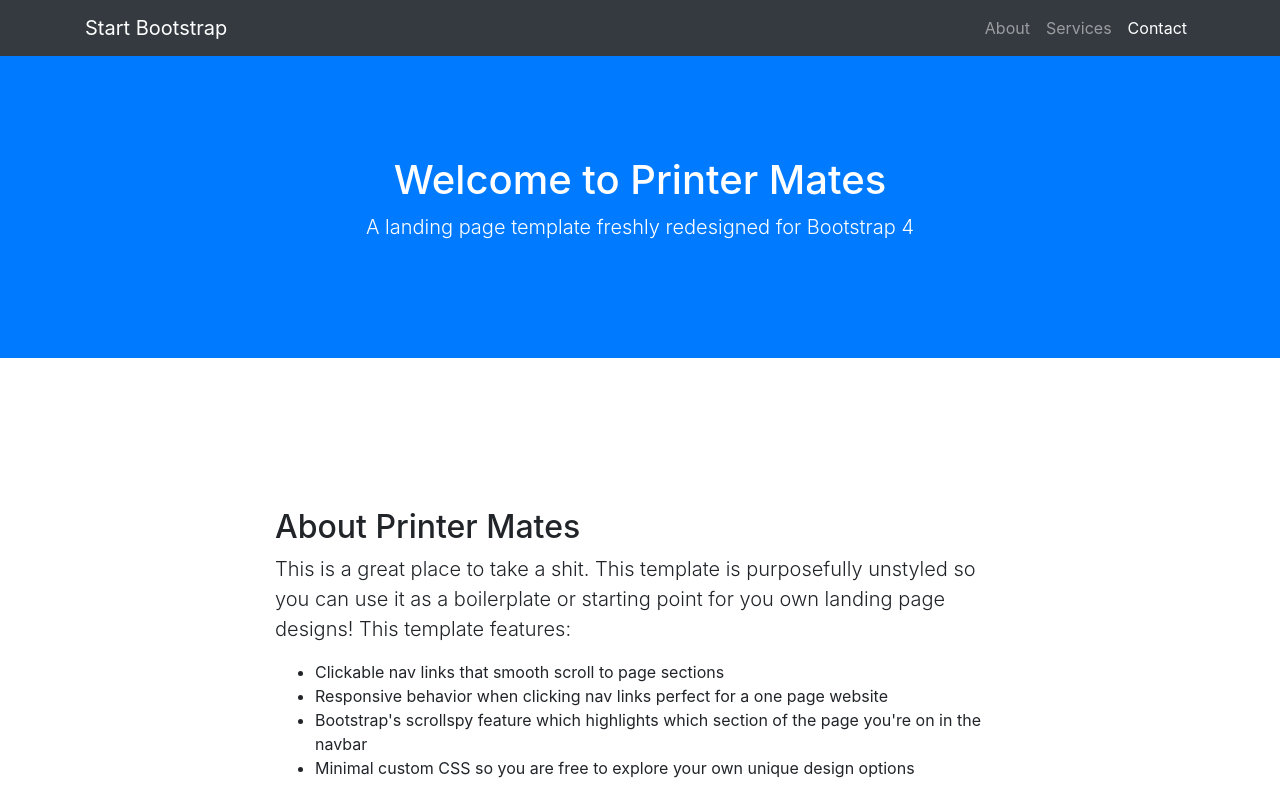
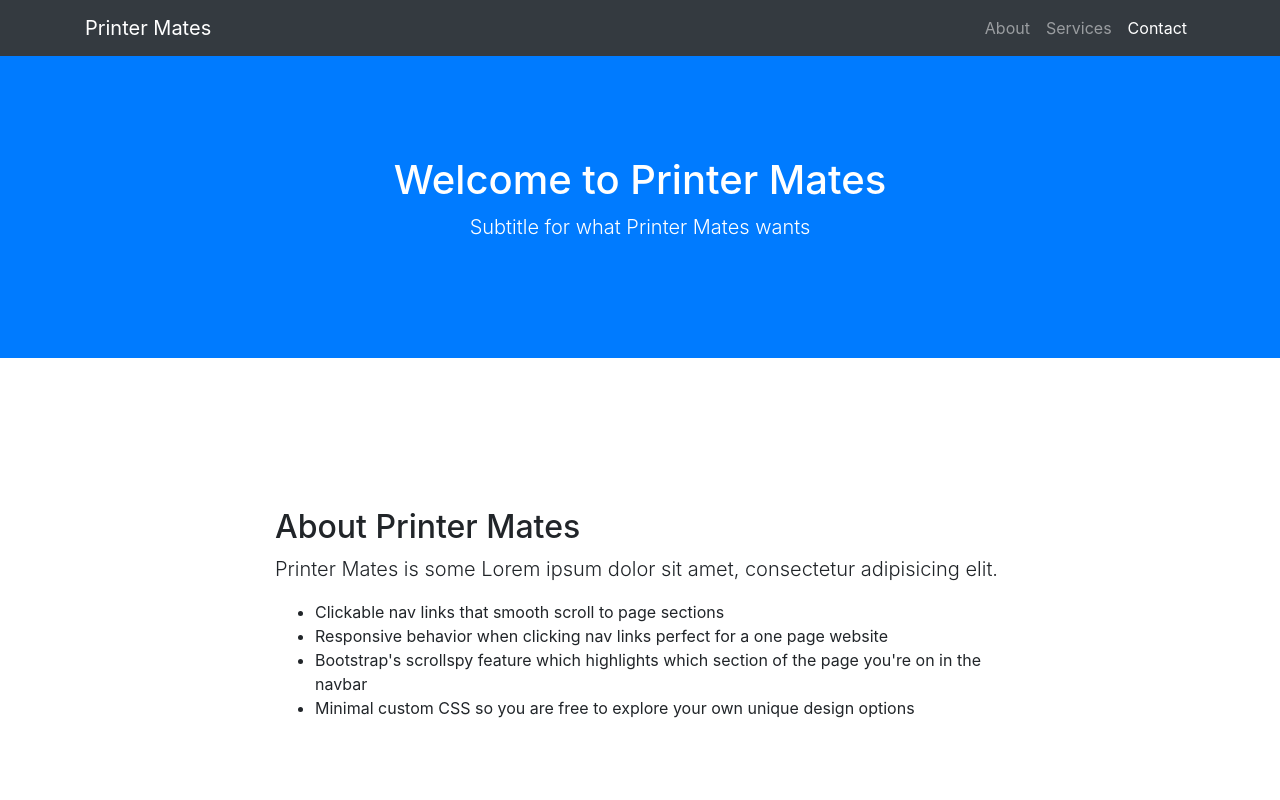
Before and after one commit to printermates/printerharmony, a website with bundled scripts: page app_ui_website/index.html in a window 1280 px wide. Shown: the top 800 px of the page. Built offline with nearby package versions, Linux system fonts and the light colour scheme.

```diff
--- a/app_ui_website/index.html
+++ b/app_ui_website/index.html
@@ -8,7 +8,7 @@
     <meta name="description" content="">
     <meta name="author" content="">
 
-    <title>Scrolling Nav - Start Bootstrap Template</title>
+    <title>Printer Mates</title>
 
     <!-- Bootstrap core CSS -->
     <link href="vendor/bootstrap/css/bootstrap.min.css" rel="stylesheet">
@@ -23,7 +23,7 @@
     <!-- Navigation -->
     <nav class="navbar navbar-expand-lg navbar-dark bg-dark fixed-top" id="mainNav">
       <div class="container">
-        <a class="navbar-brand js-scroll-trigger" href="#page-top">Start Bootstrap</a>
+        <a class="navbar-brand js-scroll-trigger" href="#page-top">Printer Mates</a>
         <button class="navbar-toggler" type="button" data-toggle="collapse" data-target="#navbarResponsive" aria-controls="navbarResponsive" aria-expanded="false" aria-label="Toggle navigation">
           <span class="navbar-toggler-icon"></span>
         </button>
@@ -46,7 +46,7 @@
     <header class="bg-primary text-white">
       <div class="container text-center">
         <h1>Welcome to Printer Mates</h1>
-        <p class="lead">A landing page template freshly redesigned for Bootstrap 4</p>
+        <p class="lead">Subtitle for what Printer Mates wants</p>
       </div>
     </header>
 
@@ -55,7 +55,7 @@
         <div class="row">
           <div class="col-lg-8 mx-auto">
             <h2>About Printer Mates</h2>
-            <p class="lead">This is a great place to take a shit. This template is purposefully unstyled so you can use it as a boilerplate or starting point for you own landing page designs! This template features:</p>
+            <p class="lead">Printer Mates is some Lorem ipsum dolor sit amet, consectetur adipisicing elit.</p>
             <ul>
               <li>Clickable nav links that smooth scroll to page sections</li>
               <li>Responsive behavior when clicking nav links perfect for a one page website</li>
@@ -92,7 +92,7 @@
     <!-- Footer -->
     <footer class="py-5 bg-dark">
       <div class="container">
-        <p class="m-0 text-center text-white">Copyright &copy; Your Website 2017</p>
+        <p class="m-0 text-center text-white">Copyright &copy; Printer Mates 2018</p>
       </div>
       <!-- /.container -->
     </footer>
```
Also changed, not shown: app_ui_website/about.html (added), app_ui_website/support.html (added).
